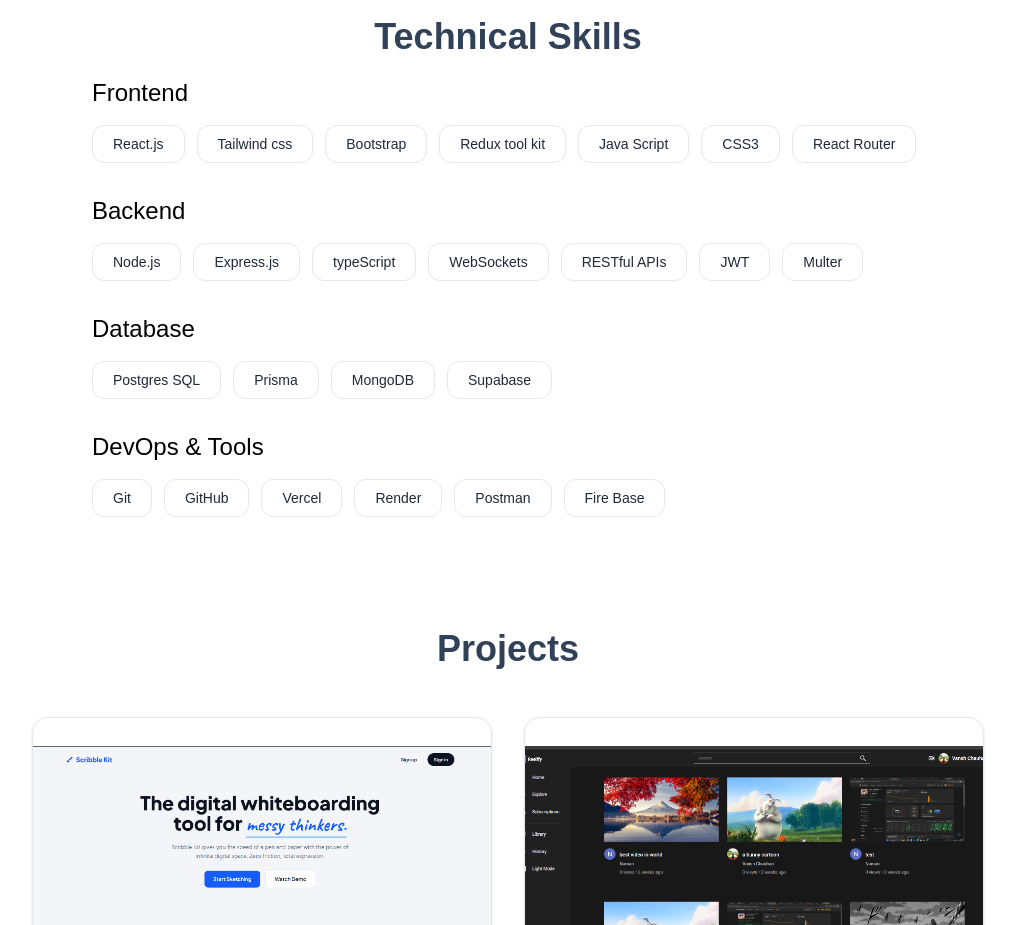
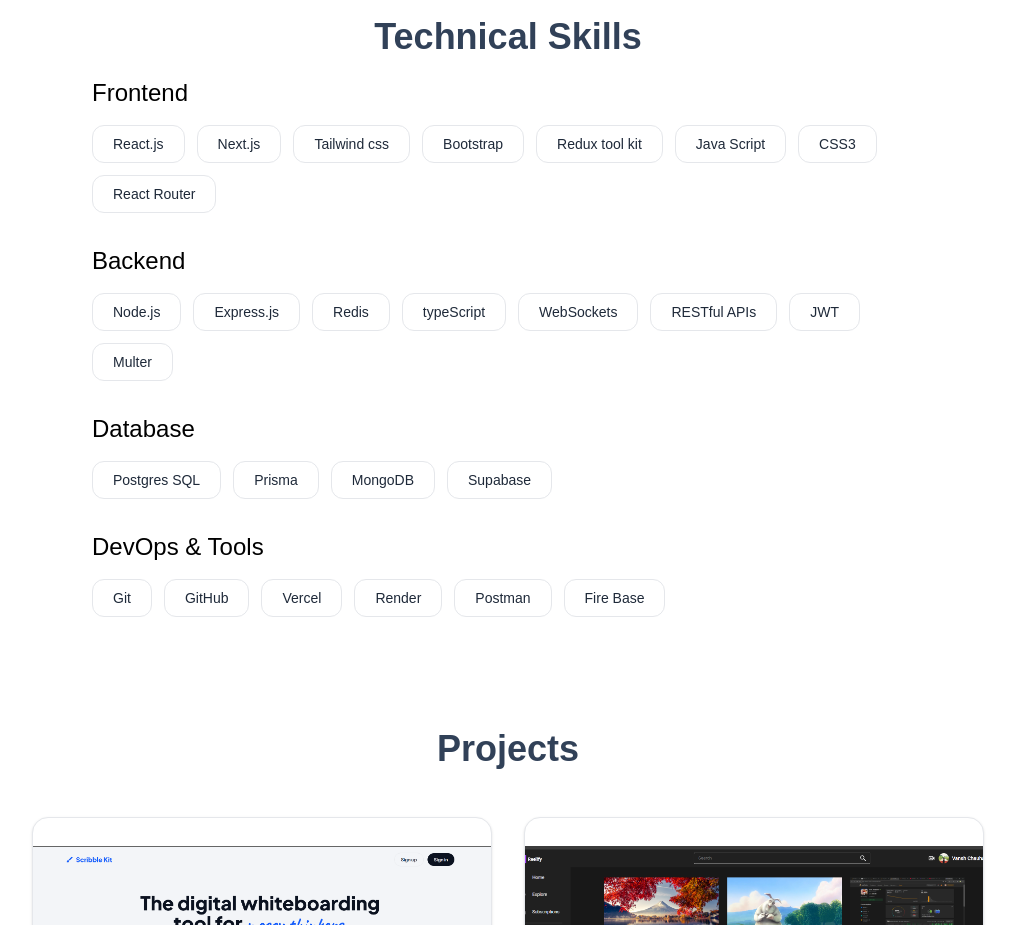
Before and after one commit to vansh-chauhan01/portfolio, a React (Vite) app in the folder frontend/: page / in a window 1280 px wide. Shown: the part 1420-2345 px from the top of the page, without its empty margins (132-1147 px from the left). Built offline with nearby package versions, Linux system fonts and the light colour scheme; a web font is replaced by a local one.

Commit message:
updated skill section

```diff
--- a/frontend/src/components/Skills.jsx
+++ b/frontend/src/components/Skills.jsx
@@ -2,11 +2,11 @@
   const skillCategories = [
     {
       title: "Frontend",
-      skills: ["React.js", "Tailwind css", "Bootstrap","Redux tool kit", "Java Script", "CSS3", "React Router"],
+      skills: ["React.js", "Next.js", "Tailwind css", "Bootstrap","Redux tool kit", "Java Script", "CSS3", "React Router"],
     },
     {
       title: "Backend",
-      skills: ["Node.js", "Express.js", "typeScript", "WebSockets", "RESTful APIs", "JWT", "Multer"],
+      skills: ["Node.js", "Express.js", "Redis", "typeScript", "WebSockets", "RESTful APIs", "JWT", "Multer"],
     },
     {
       title: "Database",
```
